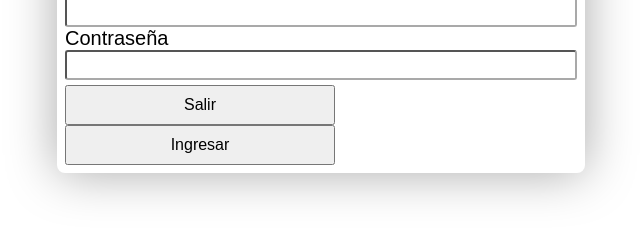
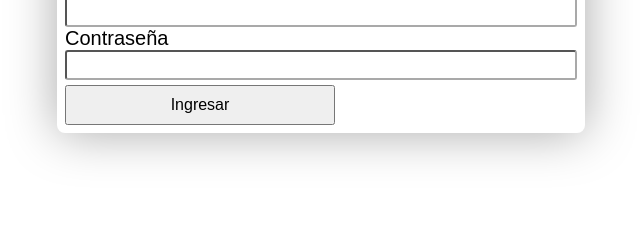
Before and after one commit to Robinz0n/repomejorandola, a plain HTML site: page index.html in a window 1280 px wide. Shown: the part 242-478 px from the top of the page, without its empty margins (327-968 px from the left). Drawn offline with Linux system fonts and the light colour scheme.

Commit message:
Hemos Borrado el boton SALIR del archivo index.html

```diff
--- a/index.html
+++ b/index.html
@@ -16,7 +16,6 @@
 	 <input type="password"  name="password" id="txtPassword"/>
 	</div>
 	<div class="pie">
-	 <button id="btnSalir">Salir</button>
 	 <button id="btnIngresar">Ingresar</button>
 	</div>
 	</div>
```
